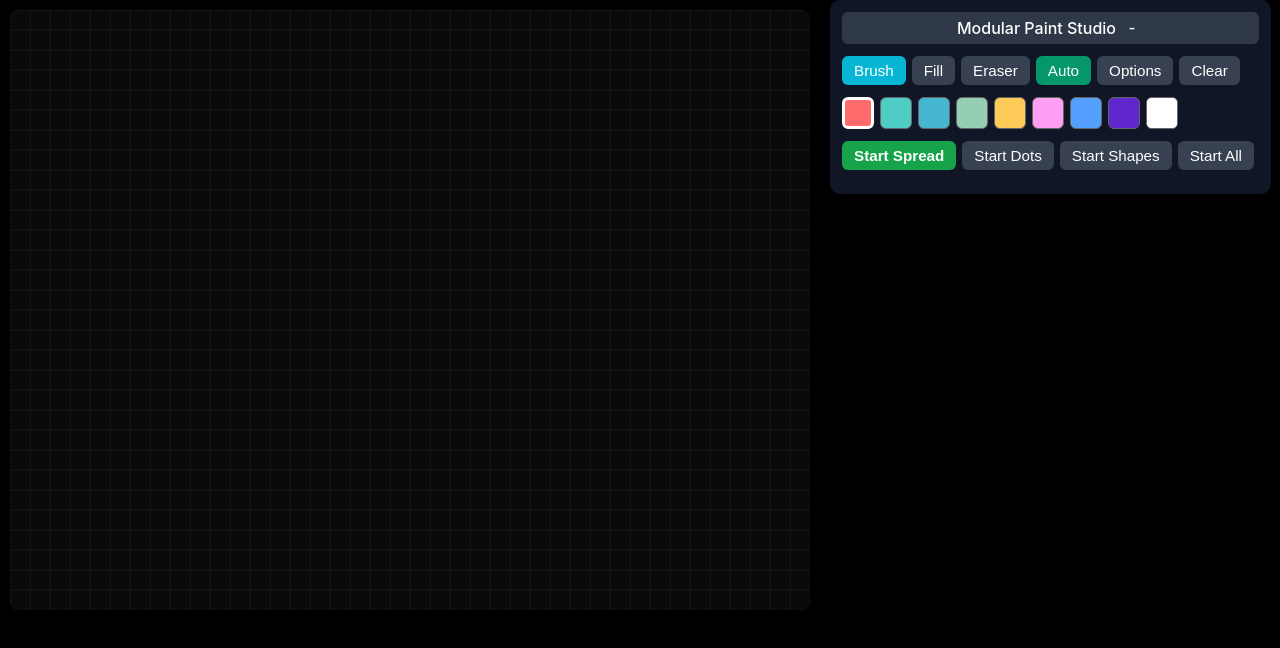
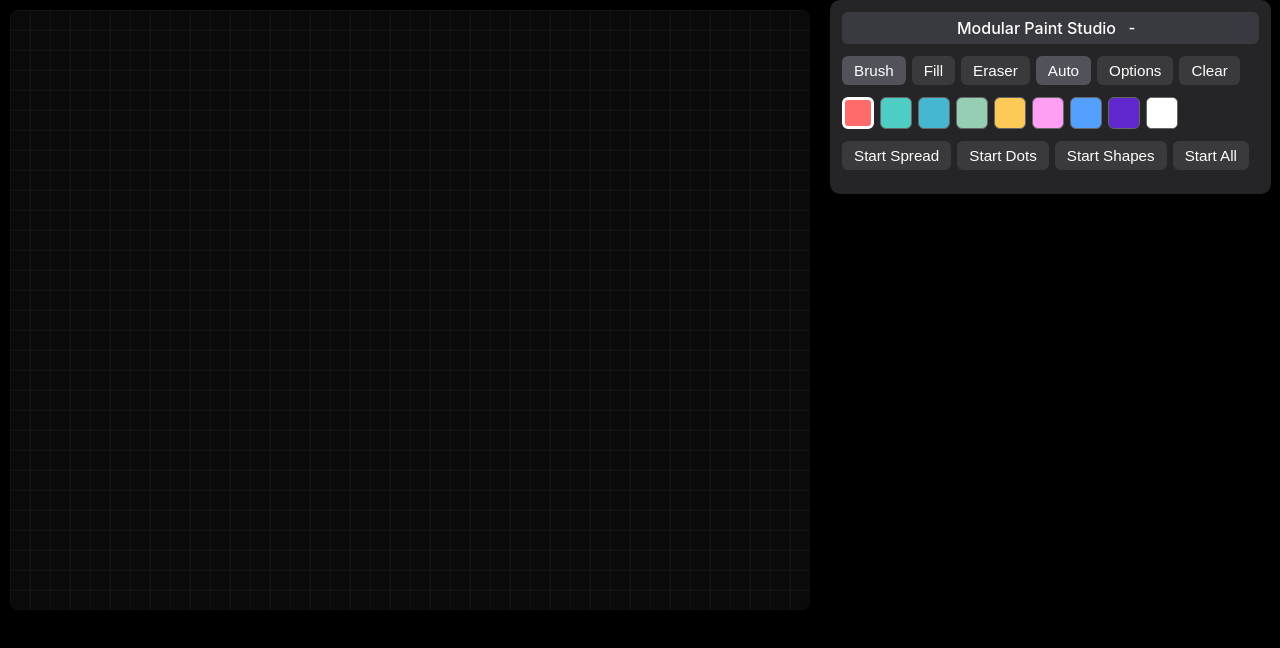
Before and after one commit to jo56/painting-with-roughness, a React (Vite) app: page / in a window 1280 px wide. Shown: the top 648 px of the page. Built offline with nearby package versions, Linux system fonts and the light colour scheme.

Commit message:
changing settings color palette

```diff
--- a/src/App.tsx
+++ b/src/App.tsx
@@ -1,6 +1,6 @@
 import React, { useCallback, useEffect, useRef, useState } from 'react';
 
-const GRID_COLOR = '#1f2937';
+const GRID_COLOR = '#27272a';
 
 function createEmptyGrid(rows: number, cols: number): number[][] {
   const g: number[][] = [];
@@ -29,7 +29,7 @@ function RuleEditor({ label, rules, onChange }: { label: string, rules: number[]
             <label style={{ fontSize: '0.85rem', fontWeight: 500, display: 'block', marginBottom: '4px' }}>{label}:</label>
             <div style={{ display: 'flex', flexWrap: 'wrap', gap: '4px' }}>
                 {numbers.map(num => (
-                    <label key={num} style={{ display: 'flex', alignItems: 'center', cursor: 'pointer', background: '#374151', padding: '4px 8px', borderRadius: '4px', userSelect: 'none' }}>
+                    <label key={num} style={{ display: 'flex', alignItems: 'center', cursor: 'pointer', background: '#404040', padding: '4px 8px', borderRadius: '4px', userSelect: 'none' }}>
                         <input
                             type="checkbox"
                             checked={rules.includes(num)}
@@ -1348,7 +1348,7 @@ export default function ModularSettingsPaintStudio(): JSX.Element {
           top: isMobile ? undefined : panelPos.y,
           left: isMobile ? undefined : panelPos.x,
           margin: isMobile ? '0 auto' : undefined,
-          background: 'rgba(17,24,39,0.95)',
+          background: 'rgba(39, 39, 42, 0.95)',
           padding: '12px',
           borderRadius: '10px',
           width: isMobile ? 'calc(100% - 20px)': 'auto',
@@ -1364,7 +1364,7 @@ export default function ModularSettingsPaintStudio(): JSX.Element {
             marginBottom: '12px',
             cursor: 'move',
             padding: '4px',
-            background: 'rgba(55,65,81,0.8)',
+            background: 'rgba(63, 63, 70, 0.8)',
             borderRadius: '6px',
             fontSize: '1rem',
             userSelect: 'none',
@@ -1419,7 +1419,7 @@ export default function ModularSettingsPaintStudio(): JSX.Element {
                     style={{
                       padding: '6px 12px',
                       borderRadius: '6px',
-                      background: tool === value ? '#06b6d4' : '#374151',
+                      background: tool === value ? '#52525b' : '#3a3a3c',
                       color: '#fff',
                       border: 'none',
                       cursor: 'pointer',
@@ -1435,7 +1435,7 @@ export default function ModularSettingsPaintStudio(): JSX.Element {
                   style={{
                     padding: '6px 12px',
                     borderRadius: '6px',
-                    background: showAutoControls ? '#059669' : '#374151',
+                    background: showAutoControls ? '#52525b' : '#3a3a3c',
                     color: '#fff',
                     border: 'none',
                     cursor: 'pointer',
@@ -1450,7 +1450,7 @@ export default function ModularSettingsPaintStudio(): JSX.Element {
                   style={{
                     padding: '6px 12px',
                     borderRadius: '6px',
-                    background: showOptions ? '#059669' : '#374151',
+                    background: showOptions ? '#52525b' : '#3a3a3c',
                     color: '#fff',
                     border: 'none',
                     cursor: 'pointer',
@@ -1465,7 +1465,7 @@ export default function ModularSettingsPaintStudio(): JSX.Element {
                   style={{
                     padding: '6px 12px',
                     borderRadius: '6px',
-                    background: '#374151',
+                    background: '#3a3a3c',
                     color: '#fff',
                     border: 'none',
                     cursor: 'pointer',
@@ -1493,7 +1493,7 @@ export default function ModularSettingsPaintStudio(): JSX.Element {
                       border: selectedColor === index + 1 ? '3px solid #fff' : '1px solid #666',
                       borderRadius: '6px',
                       cursor: 'pointer',
-                      outline: isSavingColor ? '2px dashed #059669' : 'none',
+                      outline: isSavingColor ? '2px dashed #15803d' : 'none',
                       outlineOffset: '2px',
                       transition: 'outline 0.2s'
                       }}
@@ -1544,7 +1544,7 @@ export default function ModularSettingsPaintStudio(): JSX.Element {
                         padding: '6px 0',
                         height: '32px',
                         borderRadius: '6px',
-                        background: isSavingColor ? '#f59e0b' : '#374151',
+                        background: isSavingColor ? '#166534' : '#3a3a3c',
                         color: '#fff',
                         border: 'none',
                         cursor: 'pointer',
@@ -1574,15 +1574,17 @@ export default function ModularSettingsPaintStudio(): JSX.Element {
                       background: autoSpreading
                         ? '#dc2626'
                         : autoSpreadEnabled
-                          ? '#16a34a'
-                          : '#6b7280',
+                          ? '#3a3a3c'
+                          : '#52525b',
                       color: '#fff',
                       border: 'none',
                       cursor: autoSpreadEnabled ? 'pointer' : 'not-allowed',
-                      fontWeight: 600,
+                      fontWeight: 'normal',
                       fontSize: '0.95rem',
                       whiteSpace: 'nowrap',
-                      opacity: autoSpreadEnabled ? 1 : 0.6
+                      opacity: autoSpreadEnabled ? 1 : 0.6,
+                      boxShadow: autoSpreading ? '0 0 8px rgba(22, 163, 74, 0.6)' : 'none',
+                      transition: 'box-shadow 0.2s ease-in-out'
                     }}
                   >
                     {autoSpreading ? 'Stop Spread' : 'Start Spread'}
@@ -1608,7 +1610,7 @@ export default function ModularSettingsPaintStudio(): JSX.Element {
                       style={{
                         padding: '6px 12px',
                         borderRadius: '6px',
-                        background: enabled ? '#374151' : '#6b7280',
+                        background: enabled ? '#3a3a3c' : '#52525b',
                         color: '#fff',
                         border: 'none',
                         cursor: enabled ? 'pointer' : 'not-allowed',
@@ -1616,7 +1618,7 @@ export default function ModularSettingsPaintStudio(): JSX.Element {
                         fontSize: '0.95rem',
                         whiteSpace: 'nowrap',
                         opacity: enabled ? 1 : 0.6,
-                        boxShadow: active ? '0 0 8px rgba(78, 205, 196, 0.7)' : 'none',
+                        boxShadow: active ? '0 0 8px rgba(22, 163, 74, 0.6)' : 'none',
                         transition: 'box-shadow 0.2s ease-in-out'
                       }}
                     >
@@ -1629,7 +1631,7 @@ export default function ModularSettingsPaintStudio(): JSX.Element {
                     style={{
                       padding: '6px 12px',
                       borderRadius: '6px',
-                      background: anyEnabled || isAnyRunning ? '#374151' : '#6b7280',
+                      background: anyEnabled || isAnyRunning ? '#3a3a3c' : '#52525b',
                       color: '#fff',
                       border: 'none',
                       cursor: anyEnabled || isAnyRunning ? 'pointer' : 'not-allowed',
@@ -1637,7 +1639,7 @@ export default function ModularSettingsPaintStudio(): JSX.Element {
                       fontSize: '0.95rem',
                       whiteSpace: 'nowrap',
                       opacity: anyEnabled || isAnyRunning ? 1 : 0.6,
-                      boxShadow: isAnyRunning ? '0 0 8px rgba(78, 205, 196, 0.7)' : 'none',
+                      boxShadow: isAnyRunning ? '0 0 8px rgba(22, 163, 74, 0.6)' : 'none',
                       transition: 'box-shadow 0.2s ease-in-out'
                     }}
                   >
@@ -1650,11 +1652,11 @@ export default function ModularSettingsPaintStudio(): JSX.Element {
             {showOptions && (
               <div style={{ display: 'flex', gap: '6px', marginBottom: '12px', flexWrap: 'wrap' }}>
                 {[
-                  { label: 'Speed', onClick: () => setShowSpeedSettings(prev => !prev), bg: showSpeedSettings ? '#059669' : '#374151' },
-                  { label: 'Canvas', onClick: () => setShowCanvasSettings(prev => !prev), bg: showCanvasSettings ? '#059669' : '#374151' },
-                  { label: 'Visual', onClick: () => setShowVisualSettings(prev => !prev), bg: showVisualSettings ? '#059669' : '#374151' },
-                  { label: 'Generative', onClick: () => setShowGenerativeSettings(prev => !prev), bg: showGenerativeSettings ? '#059669' : '#374151' },
-                  { label: 'Steps', onClick: () => setShowStepControls(prev => !prev), bg: showStepControls ? '#059669' : '#374151' }
+                  { label: 'Speed', onClick: () => setShowSpeedSettings(prev => !prev), bg: showSpeedSettings ? '#52525b' : '#3a3a3c' },
+                  { label: 'Canvas', onClick: () => setShowCanvasSettings(prev => !prev), bg: showCanvasSettings ? '#52525b' : '#3a3a3c' },
+                  { label: 'Visual', onClick: () => setShowVisualSettings(prev => !prev), bg: showVisualSettings ? '#52525b' : '#3a3a3c' },
+                  { label: 'Generative', onClick: () => setShowGenerativeSettings(prev => !prev), bg: showGenerativeSettings ? '#52525b' : '#3a3a3c' },
+                  { label: 'Steps', onClick: () => setShowStepControls(prev => !prev), bg: showStepControls ? '#52525b' : '#3a3a3c' }
                 ].map(({ label, onClick, bg }) => (
                   <button
                     key={label}
@@ -1690,7 +1692,7 @@ export default function ModularSettingsPaintStudio(): JSX.Element {
                     style={{
                       padding: '6px 12px',
                       borderRadius: '6px',
-                      background: '#374151',
+                      background: '#3a3a3c',
                       color: '#fff',
                       border: 'none',
                       cursor: 'pointer',
@@ -1792,7 +1794,7 @@ export default function ModularSettingsPaintStudio(): JSX.Element {
                       style={{
                         padding: '4px 8px',
                         borderRadius: '6px',
-                        background: '#374151',
+                        background: '#3a3a3c',
                         color: '#fff',
                         border: 'none',
                         width: '100%'
@@ -1819,7 +1821,7 @@ export default function ModularSettingsPaintStudio(): JSX.Element {
                     style={{
                       padding: '6px 12px',
                       borderRadius: '6px',
-                      background: '#374151',
+                      background: '#3a3a3c',
                       color: '#fff',
                       border: 'none',
                       cursor: 'pointer',
@@ -1833,7 +1835,7 @@ export default function ModularSettingsPaintStudio(): JSX.Element {
                 </div>
 
                 {spreadPattern === 'ripple' && (
-                  <div style={{background: '#1f2937', padding: '8px', borderRadius: '6px'}}>
+                  <div style={{background: '#2c2c2e', padding: '8px', borderRadius: '6px'}}>
                       <div>
                           <div style={{ display: 'flex', justifyContent: 'space-between', alignItems: 'center', marginBottom: '2px' }}>
                               <label style={{ fontSize: '0.85rem', fontWeight: 500 }}>Ripple Chance:</label>
@@ -1845,7 +1847,7 @@ export default function ModularSettingsPaintStudio(): JSX.Element {
                 )}
 
                 {spreadPattern === 'scramble' && (
-                  <div style={{background: '#1f2937', padding: '8px', borderRadius: '6px'}}>
+                  <div style={{background: '#2c2c2e', padding: '8px', borderRadius: '6px'}}>
                       <div>
                           <div style={{ display: 'flex', justifyContent: 'space-between', alignItems: 'center', marginBottom: '2px' }}>
                               <label style={{ fontSize: '0.85rem', fontWeight: 500 }}>Swaps per Step:</label>
@@ -1857,7 +1859,7 @@ export default function ModularSettingsPaintStudio(): JSX.Element {
                 )}
 
                 {spreadPattern === 'vortex' && (
-                  <div style={{background: '#1f2937', padding: '8px', borderRadius: '6px'}}>
+                  <div style={{background: '#2c2c2e', padding: '8px', borderRadius: '6px'}}>
                       <div>
                           <div style={{ display: 'flex', justifyContent: 'space-between', alignItems: 'center', marginBottom: '2px' }}>
                               <label style={{ fontSize: '0.85rem', fontWeight: 500 }}>Vortex Count:</label>
@@ -1869,7 +1871,7 @@ export default function ModularSettingsPaintStudio(): JSX.Element {
                 )}
 
                 {spreadPattern === 'strobe' && (
-                  <div style={{background: '#1f2937', padding: '8px', borderRadius: '6px'}}>
+                  <div style={{background: '#2c2c2e', padding: '8px', borderRadius: '6px'}}>
                       <div style={{ marginBottom: '8px' }}>
                           <div style={{ display: 'flex', justifyContent: 'space-between', alignItems: 'center', marginBottom: '2px' }}>
                               <label style={{ fontSize: '0.85rem', fontWeight: 500 }}>Expand Threshold:</label>
@@ -1888,7 +1890,7 @@ export default function ModularSettingsPaintStudio(): JSX.Element {
                 )}
 
                 {spreadPattern === 'jitter' && (
-                  <div style={{background: '#1f2937', padding: '8px', borderRadius: '6px'}}>
+                  <div style={{background: '#2c2c2e', padding: '8px', borderRadius: '6px'}}>
                       <div>
                           <div style={{ display: 'flex', justifyContent: 'space-between', alignItems: 'center', marginBottom: '2px' }}>
                               <label style={{ fontSize: '0.85rem', fontWeight: 500 }}>Jitter Chance:</label>
@@ -1900,13 +1902,13 @@ export default function ModularSettingsPaintStudio(): JSX.Element {
                 )}
 
                 {spreadPattern === 'flow' && (
-                  <div style={{background: '#1f2937', padding: '8px', borderRadius: '6px'}}>
+                  <div style={{background: '#2c2c2e', padding: '8px', borderRadius: '6px'}}>
                       <div style={{ marginBottom: '10px' }}>
                           <label style={{ fontSize: '0.85rem', fontWeight: 500, display: 'block', marginBottom: '4px' }}>Flow Direction:</label>
                           <select
                               value={flowDirection}
                               onChange={(e) => setFlowDirection(e.target.value as any)}
-                              style={{ padding: '4px 8px', borderRadius: '6px', background: '#374151', color: '#fff', border: 'none', width: '100%' }}
+                              style={{ padding: '4px 8px', borderRadius: '6px', background: '#3a3a3c', color: '#fff', border: 'none', width: '100%' }}
                           >
                               <option value="down">Down</option>
                               <option value="up">Up</option>
@@ -1925,7 +1927,7 @@ export default function ModularSettingsPaintStudio(): JSX.Element {
                 )}
 
                 {spreadPattern === 'vein' && (
-                  <div style={{background: '#1f2937', padding: '8px', borderRadius: '6px'}}>
+                  <div style={{background: '#2c2c2e', padding: '8px', borderRadius: '6px'}}>
                     <div style={{ marginBottom: '8px' }}>
                         <div style={{ display: 'flex', justifyContent: 'space-between', alignItems: 'center', marginBottom: '2px' }}>
                           <label style={{ fontSize: '0.85rem', fontWeight: 500 }}>Seek Strength:</label>
@@ -1944,7 +1946,7 @@ export default function ModularSettingsPaintStudio(): JSX.Element {
                 )}
 
                 {spreadPattern === 'crystallize' && (
-                  <div style={{background: '#1f2937', padding: '8px', borderRadius: '6px'}}>
+                  <div style={{background: '#2c2c2e', padding: '8px', borderRadius: '6px'}}>
                     <div>
                         <div style={{ display: 'flex', justifyContent: 'space-between', alignItems: 'center', marginBottom: '2px' }}>
                           <label style={{ fontSize: '0.85rem', fontWeight: 500 }}>Growth Threshold:</label>
@@ -1956,7 +1958,7 @@ export default function ModularSettingsPaintStudio(): JSX.Element {
                 )}
 
                 {spreadPattern === 'erosion' && (
-                  <div style={{background: '#1f2937', padding: '8px', borderRadius: '6px'}}>
+                  <div style={{background: '#2c2c2e', padding: '8px', borderRadius: '6px'}}>
                      <div style={{ marginBottom: '8px' }}>
                         <div style={{ display: 'flex', justifyContent: 'space-between', alignItems: 'center', marginBottom: '2px' }}>
                           <label style={{ fontSize: '0.85rem', fontWeight: 500 }}>Erosion Rate:</label>
@@ -1975,13 +1977,13 @@ export default function ModularSettingsPaintStudio(): JSX.Element {
                 )}
 
                 {spreadPattern === 'random' && (
-                    <div style={{background: '#1f2937', padding: '8px', borderRadius: '6px'}}>
+                    <div style={{background: '#2c2c2e', padding: '8px', borderRadius: '6px'}}>
                         <div style={{ marginBottom: '10px' }}>
                             <label style={{ fontSize: '0.85rem', fontWeight: 500, display: 'block', marginBottom: '4px' }}>Walk Mode:</label>
                             <select
                                 value={randomWalkMode}
                                 onChange={(e) => setRandomWalkMode(e.target.value as any)}
-                                style={{ padding: '4px 8px', borderRadius: '6px', background: '#374151', color: '#fff', border: 'none', width: '100%' }}
+                                style={{ padding: '4px 8px', borderRadius: '6px', background: '#3a3a3c', color: '#fff', border: 'none', width: '100%' }}
                             >
                                 <option value="any">8 Directions (Any)</option>
                                 <option value="cardinal">4 Directions (Cardinal)</option>
@@ -2002,7 +2004,7 @@ export default function ModularSettingsPaintStudio(): JSX.Element {
                 )}
 
                 {spreadPattern === 'conway' && (
-                  <div style={{background: '#1f2937', padding: '8px', borderRadius: '6px'}}>
+                  <div style={{background: '#2c2c2e', padding: '8px', borderRadius: '6px'}}>
                     <RuleEditor label="Survive Counts" rules={conwayRules.survive} onChange={(newSurvive) => setConwayRules(r => ({ ...r, survive: newSurvive }))} />
 
                     <RuleEditor label="Birth Counts" rules={conwayRules.born} onChange={(newBorn) => setConwayRules(r => ({ ...r, born: newBorn }))} />
@@ -2010,7 +2012,7 @@ export default function ModularSettingsPaintStudio(): JSX.Element {
                 )}
 
                 {spreadPattern === 'tendrils' && (
-                  <div style={{background: '#1f2937', padding: '8px', borderRadius: '6px'}}>
+                  <div style={{background: '#2c2c2e', padding: '8px', borderRadius: '6px'}}>
                      <RuleEditor label="Survive Counts" rules={tendrilsRules.survive} onChange={(newSurvive) => setTendrilsRules(r => ({ ...r, survive: newSurvive }))} />
 
                      <RuleEditor label="Birth Counts" rules={tendrilsRules.born} onChange={(newBorn) => setTendrilsRules(r => ({ ...r, born: newBorn }))} />
@@ -2018,7 +2020,7 @@ export default function ModularSettingsPaintStudio(): JSX.Element {
                 )}
 
                 {spreadPattern === 'pulse' && (
-                    <div style={{background: '#1f2937', padding: '8px', borderRadius: '6px'}}>
+                    <div style={{background: '#2c2c2e', padding: '8px', borderRadius: '6px'}}>
                         <div style={{ marginBottom: '8px' }}>
                             <div style={{ display: 'flex', justifyContent: 'space-between', alignItems: 'center', marginBottom: '2px' }}>
                             <label style={{ fontSize: '0.85rem', fontWeight: 500 }}>Pulse Speed:</label>
@@ -2035,7 +2037,7 @@ export default function ModularSettingsPaintStudio(): JSX.Element {
                             <select
                                 value={pulseDirection}
                                 onChange={(e) => setPulseDirection(e.target.value as any)}
-                                style={{ padding: '4px 8px', borderRadius: '6px', background: '#374151', color: '#fff', border: 'none', width: '100%' }}
+                                style={{ padding: '4px 8px', borderRadius: '6px', background: '#3a3a3c', color: '#fff', border: 'none', width: '100%' }}
                             >
                                 <option value="top-left">Top-Left</option>
                                 <option value="top-right">Top-Right</option>
@@ -2058,13 +2060,13 @@ export default function ModularSettingsPaintStudio(): JSX.Element {
                 )}
 
                 {spreadPattern === 'directional' && (
-                    <div style={{background: '#1f2937', padding: '8px', borderRadius: '6px'}}>
+                    <div style={{background: '#2c2c2e', padding: '8px', borderRadius: '6px'}}>
                       <div style={{ marginBottom: '10px' }}>
                           <label style={{ fontSize: '0.85rem', fontWeight: 500, display: 'block', marginBottom: '4px' }}>Bias Direction:</label>
                           <select
                               value={directionalBias}
                               onChange={(e) => setDirectionalBias(e.target.value as any)}
-                              style={{ padding: '4px 8px', borderRadius: '6px', background: '#374151', color: '#fff', border: 'none', width: '100%' }}
+                              style={{ padding: '4px 8px', borderRadius: '6px', background: '#3a3a3c', color: '#fff', border: 'none', width: '100%' }}
                           >
                                 <option value="up">Up</option>
                                 <option value="down">Down</option>
@@ -2106,7 +2108,7 @@ export default function ModularSettingsPaintStudio(): JSX.Element {
                                     cursor: 'pointer',
                                     padding: '2px',
                                     borderRadius: '6px',
-                                    outline: isSavingColor ? '2px dashed #059669' : 'none',
+                                    outline: isSavingColor ? '2px dashed #6ee7b7' : 'none',
                                     outlineOffset: '2px',
                                     transition: 'outline 0.2s',
                                 }}
@@ -2148,7 +2150,7 @@ export default function ModularSettingsPaintStudio(): JSX.Element {
                     style={{
                       padding: '4px 8px',
                       borderRadius: '6px',
-                      background: '#374151',
+                      background: '#3a3a3c',
                       color: '#fff',
                       border: 'none',
                       width: '100%'
```
